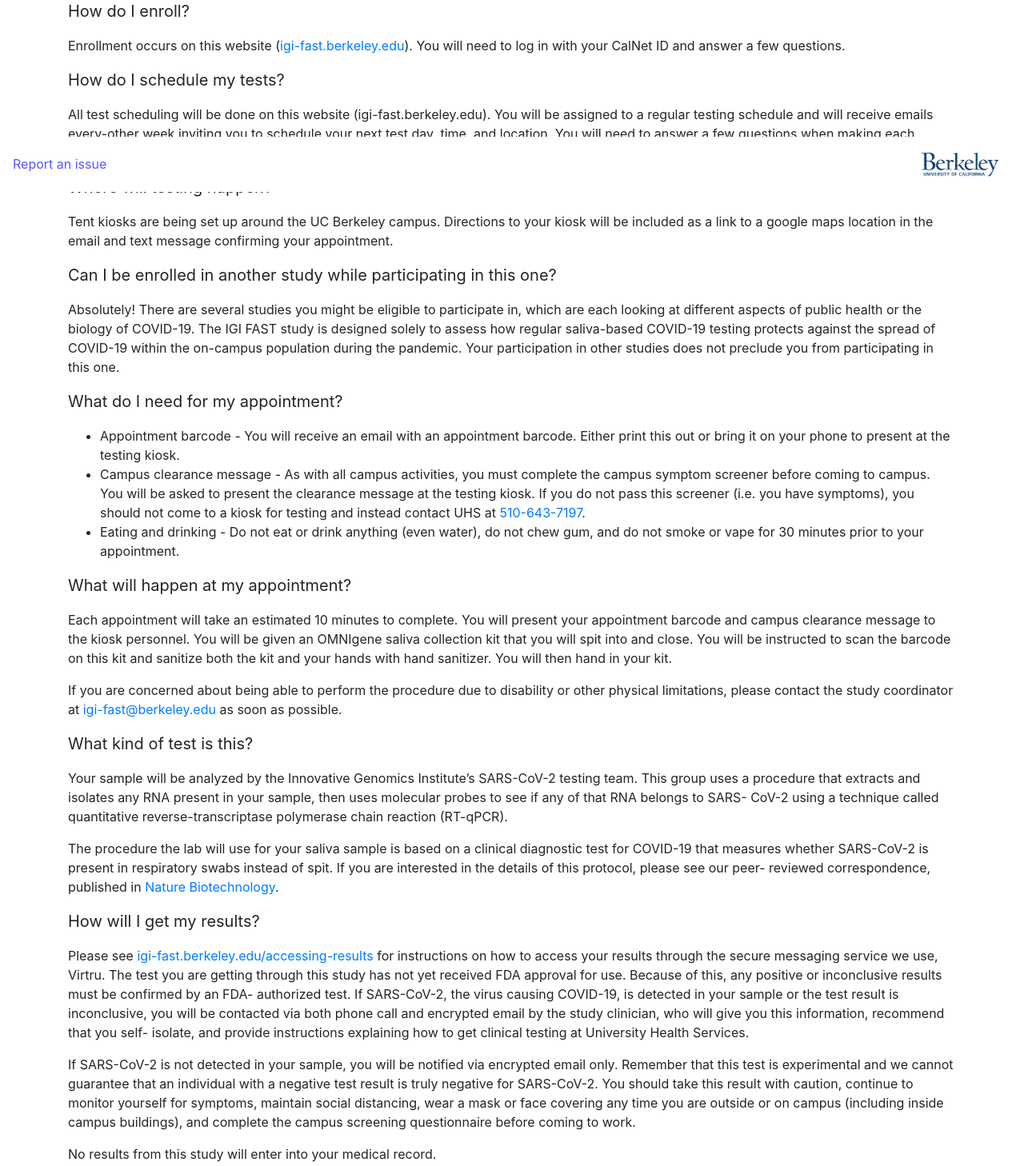
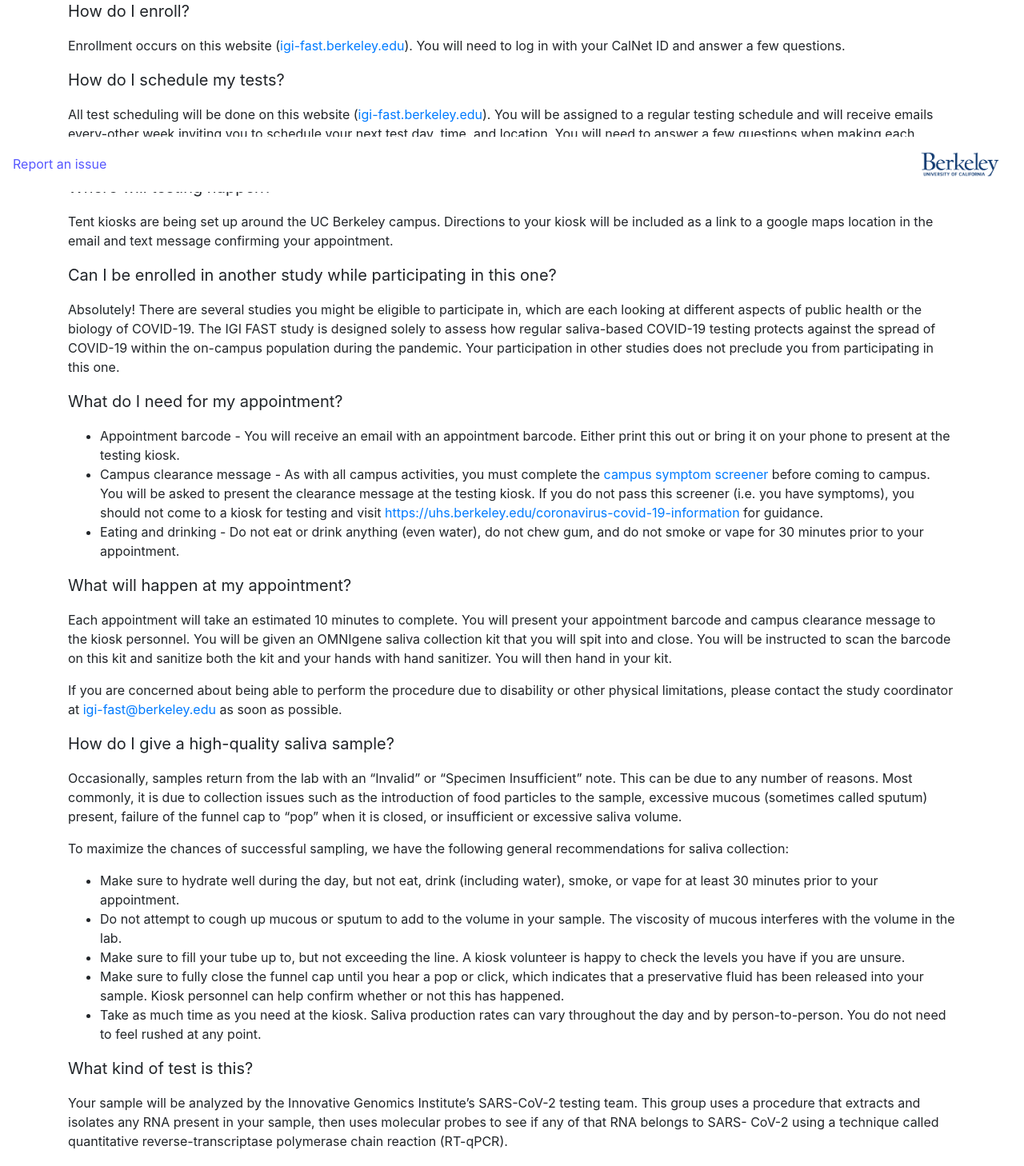
Before and after one commit to innovativegenomics/igi-testing-kiosk, a React (Create React App) app in the folder frontend/: page /about in a window 1280 px wide. Shown: the part 560-2018 px from the top of the page at 80% size. Built offline with nearby package versions, Linux system fonts and the light colour scheme; no server answers.

Commit message:
Update about page

```diff
--- a/frontend/src/components/public/about.component.js
+++ b/frontend/src/components/public/about.component.js
@@ -31,8 +31,8 @@ export default class About extends Component {
           <p>
             This test is for people without symptoms who are approved to work on campus or
             campus satellite locations. If you do not pass the campus screener the day of an
-            appointment, please do not come to campus, cancel your appointment, and contact
-            UHS at <a href='tel:+15106437197'>510-643-7197</a> to arrange for clinical testing. Additionally, if you are concerned
+            appointment, please do not come to campus, cancel your appointment, and visit <a href='https://uhs.berkeley.edu/coronavirus-covid-19-information'>https://uhs.berkeley.edu/coronavirus-covid-19-information</a> for guidance.
+            Additionally, if you are concerned
             that you may have been exposed to someone with COVID-19, contact UHS.
           </p>
           <p>
@@ -46,7 +46,7 @@ export default class About extends Component {
           </p>
           <p className='lead'><b>How do I schedule my tests?</b></p>
           <p>
-            All test scheduling will be done on this website (<a>igi-fast.berkeley.edu</a>). You will be
+            All test scheduling will be done on this website (<a href='https://igi-fast.berkeley.edu'>igi-fast.berkeley.edu</a>). You will be
             assigned to a regular testing schedule and will receive emails every-other week inviting
             you to schedule your next test day, time, and location. You will need to answer a few
             questions when making each appointment.
@@ -74,10 +74,9 @@ export default class About extends Component {
             </li>
             <li>
               Campus clearance message - As with all campus activities, you must complete
-              the campus symptom screener before coming to campus. You will be asked to present
+              the <a href='https://calberkeley.ca1.qualtrics.com/jfe/form/SV_3xTgcs162K19qRv'>campus symptom screener</a> before coming to campus. You will be asked to present
               the clearance message at the testing kiosk. If you do not pass this screener (i.e. you
-              have symptoms), you should not come to a kiosk for testing and instead contact UHS
-              at <a href='tel:+15106437197'>510-643-7197</a>.
+              have symptoms), you should not come to a kiosk for testing and visit <a href='https://uhs.berkeley.edu/coronavirus-covid-19-information'>https://uhs.berkeley.edu/coronavirus-covid-19-information</a> for guidance.
             </li>
             <li>
               Eating and drinking - Do not eat or drink anything (even water), do not chew gum, and
@@ -97,6 +96,42 @@ export default class About extends Component {
             physical limitations, please contact the study coordinator at <a href='mailto:igi-fast@berkeley.edu'>igi-fast@berkeley.edu</a> as
             soon as possible.
           </p>
+          <p className='lead'><b>How do I give a high-quality saliva sample?</b></p>
+          <p>
+            Occasionally, samples return from the lab with an “Invalid” or “Specimen Insufficient”
+            note. This can be due to any number of reasons. Most commonly, it is due to collection
+            issues such as the introduction of food particles to the sample, excessive mucous
+            (sometimes called sputum) present, failure of the funnel cap to “pop” when it is closed,
+            or insufficient or excessive saliva volume.
+          </p>
+          <p>
+            To maximize the chances of successful sampling, we have the following general
+            recommendations for saliva collection:
+          </p>
+          <ul>
+            <li>
+              Make sure to hydrate well during the day, but not eat, drink (including water),
+              smoke, or vape for at least 30 minutes prior to your appointment.
+            </li>
+            <li>
+              Do not attempt to cough up mucous or sputum to add to the volume in your
+              sample. The viscosity of mucous interferes with the volume in the lab.
+            </li>
+            <li>
+              Make sure to fill your tube up to, but not exceeding the line. A kiosk volunteer is
+              happy to check the levels you have if you are unsure.
+            </li>
+            <li>
+              Make sure to fully close the funnel cap until you hear a pop or click, which
+              indicates that a preservative fluid has been released into your sample. Kiosk
+              personnel can help confirm whether or not this has happened.
+            </li>
+            <li>
+              Take as much time as you need at the kiosk. Saliva production rates can vary
+              throughout the day and by person-to-person. You do not need to feel rushed at
+              any point.
+            </li>
+          </ul>
           <p className='lead'><b>What kind of test is this?</b></p>
           <p>
             Your sample will be analyzed by the Innovative Genomics Institute’s SARS-CoV-2
```
